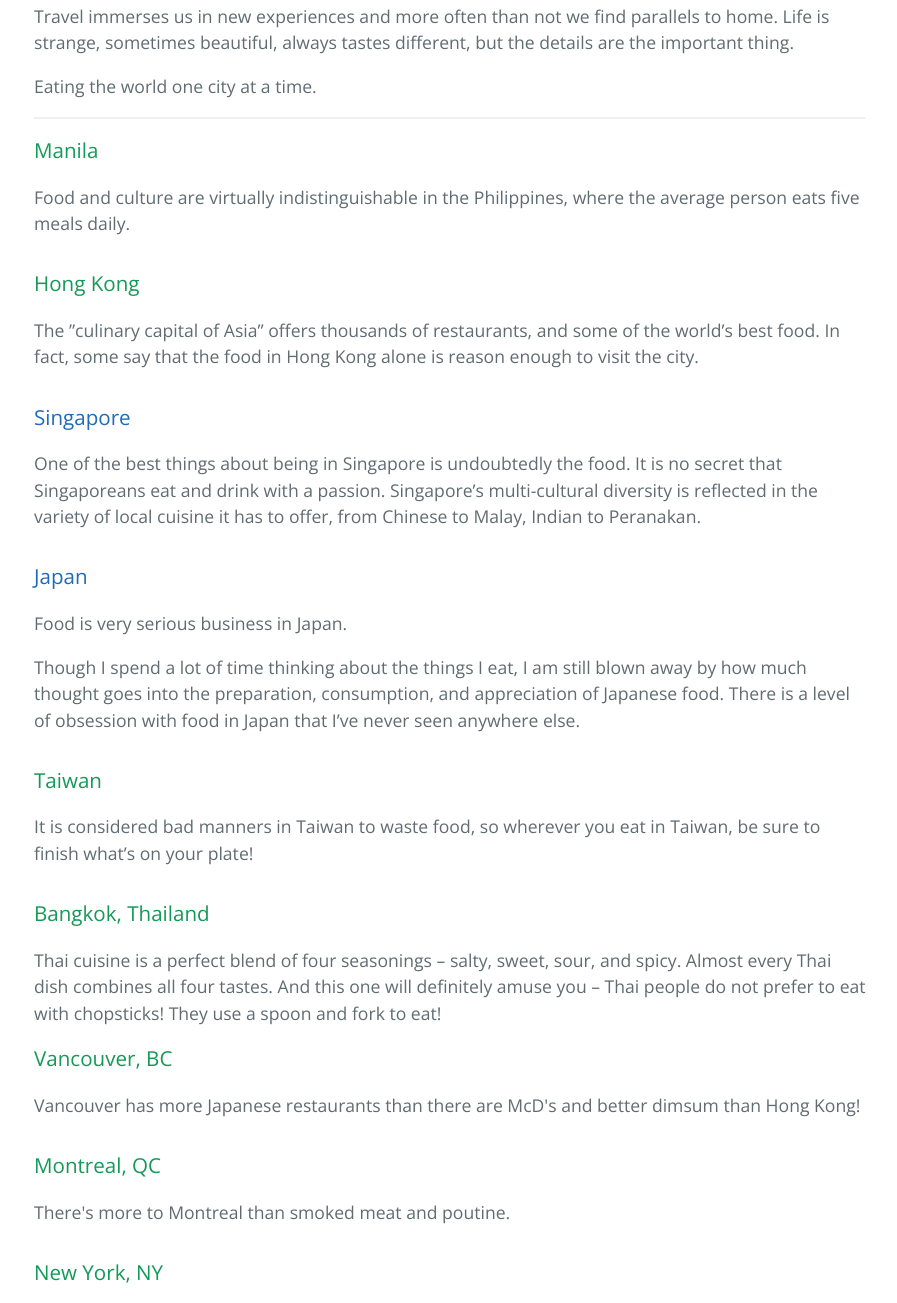
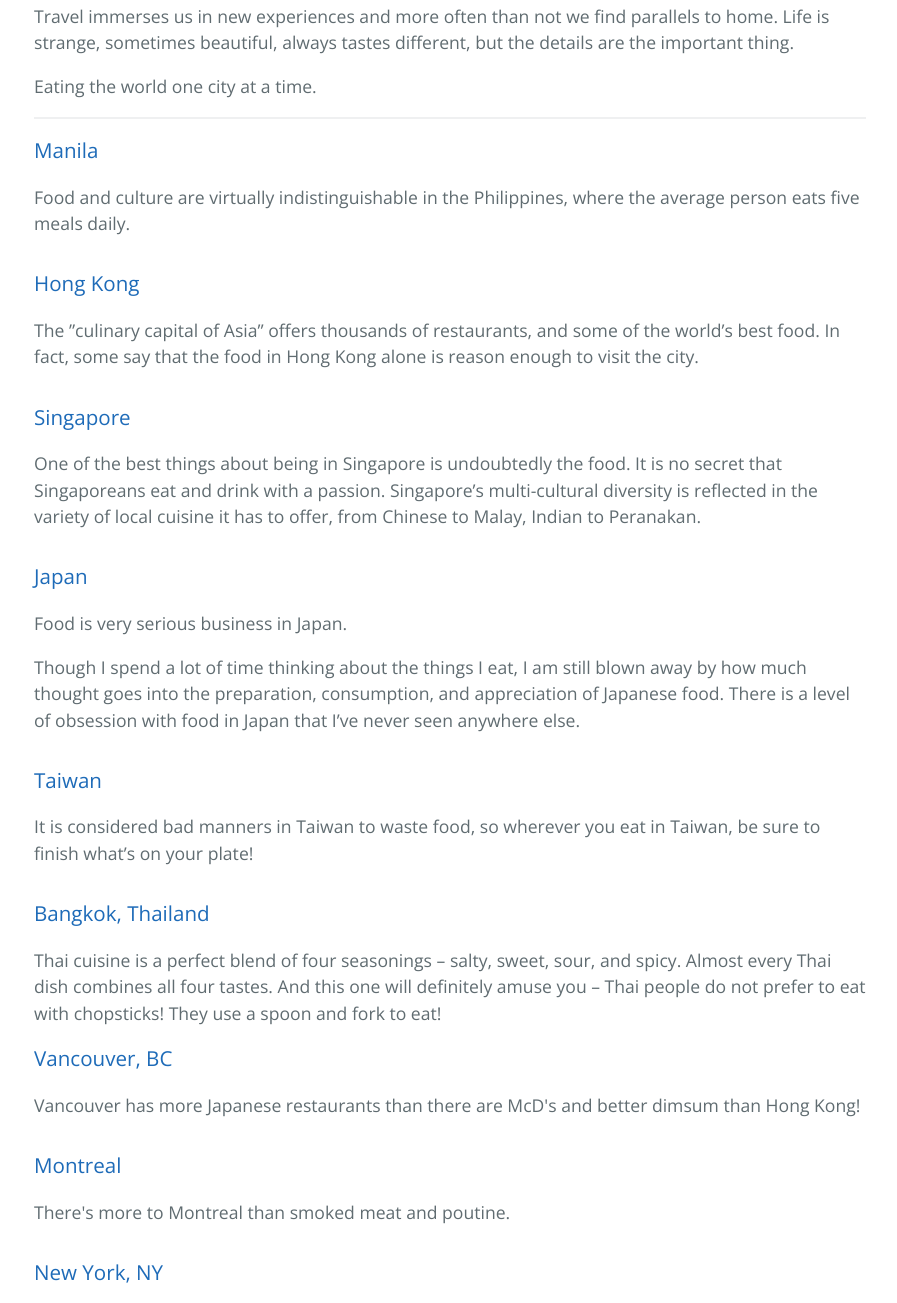
Before and after one commit to gabydi106/travel, a plain HTML site: page index.html in a window 1280 px wide. Shown: the part 513-1816 px from the top of the page, without its empty margins (190-1087 px from the left). Drawn offline with nearby package versions, Linux system fonts and the light colour scheme.

Commit message:
--added links

```diff
--- a/index.html
+++ b/index.html
@@ -32,12 +32,12 @@
 
       <div id="asia">
 <h3>
-<a id="manila" class="anchor" href="#manila" aria-hidden="true"><span aria-hidden="true" class="octicon octicon-link"></span></a>Manila</h3>
+<a id="manila" class="anchor" href="#manila" aria-hidden="true"><span aria-hidden="true" class="octicon octicon-link"></span></a><a href="https://gabydi106.github.io/manila/">Manila</a></h3>
 
 <p>Food and culture are virtually indistinguishable in the Philippines, where the average person eats five meals daily.</p>
 
 <h3>
-<a id="hong-kong" class="anchor" href="#hong-kong" aria-hidden="true"><span aria-hidden="true" class="octicon octicon-link"></span></a>Hong Kong</h3>
+<a id="hong-kong" class="anchor" href="#hong-kong" aria-hidden="true"><span aria-hidden="true" class="octicon octicon-link"></span></a><a href="https://gabydi106.github.io/hongkong/">Hong Kong</a></h3>
 
 <p>The ”culinary capital of Asia” offers thousands of restaurants, and some of the world’s best food. In fact, some say that the food in Hong Kong alone is reason enough to visit the city. </p>
 
@@ -56,28 +56,28 @@
 <p>Though I spend a lot of time thinking about the things I eat, I am still blown away by how much thought goes into the preparation, consumption, and appreciation of Japanese food. There is a level of obsession with food in Japan that I’ve never seen anywhere else.</p>
 
 <h3>
-<a id="taiwan" class="anchor" href="#taiwan" aria-hidden="true"><span aria-hidden="true" class="octicon octicon-link"></span></a>Taiwan</h3>
+<a id="taiwan" class="anchor" href="#taiwan" aria-hidden="true"><span aria-hidden="true" class="octicon octicon-link"></span></a><a href="https://gabydi106.github.io/taiwan/">Taiwan</a></h3>
 
 <p>It is considered bad manners in Taiwan to waste food, so wherever you eat in Taiwan, be sure to finish what’s on your plate! </p>
 
 <h3>
-<a id="bangkok-thailand" class="anchor" href="#bangkok-thailand" aria-hidden="true"><span aria-hidden="true" class="octicon octicon-link"></span></a>Bangkok, Thailand</h3>
+<a id="bangkok-thailand" class="anchor" href="#bangkok-thailand" aria-hidden="true"><span aria-hidden="true" class="octicon octicon-link"></span></a><a href="https://gabydi106.github.io/thailand/">Bangkok, Thailand</a></h3>
 
 <p>Thai cuisine is a perfect blend of four seasonings – salty, sweet, sour, and spicy. Almost every Thai dish combines all four tastes. And this one will definitely amuse you – Thai people do not prefer to eat with chopsticks! They use a spoon and fork to eat!</p>
       </div>
         <div id="america">
 <h3>
-<a id="vancouver-bc" class="anchor" href="#vancouver-bc" aria-hidden="true"><span aria-hidden="true" class="octicon octicon-link"></span></a>Vancouver, BC</h3>
+<a id="vancouver-bc" class="anchor" href="#vancouver-bc" aria-hidden="true"><span aria-hidden="true" class="octicon octicon-link"></span></a><a href="https://gabydi106.github.io/vancouver/">Vancouver, BC</a></h3>
 
 <p>Vancouver has more Japanese restaurants than there are McD's and better dimsum than Hong Kong!</p>
 
 <h3>
-<a id="montreal-qc" class="anchor" href="#montreal-qc" aria-hidden="true"><span aria-hidden="true" class="octicon octicon-link"></span></a>Montreal, QC</h3>
+<a id="montreal-qc" class="anchor" href="#montreal-qc" aria-hidden="true"><span aria-hidden="true" class="octicon octicon-link"></span></a><a href="https://gabydi106.github.io/montreal/">Montreal</a></h3>
 
 <p>There's more to Montreal than smoked meat and poutine.</p>
 
 <h3>
-<a id="new-york-ny" class="anchor" href="#new-york-ny" aria-hidden="true"><span aria-hidden="true" class="octicon octicon-link"></span></a>New York, NY</h3>
+<a id="new-york-ny" class="anchor" href="#new-york-ny" aria-hidden="true"><span aria-hidden="true" class="octicon octicon-link"></span></a><a href="https://gabydi106.github.io/nyc/">New York, NY</a></h3>
 
 <p>There are enough restaurants in New York City for one person to eat out every night for 54 years and never visit the same place twice.</p>
 
```
